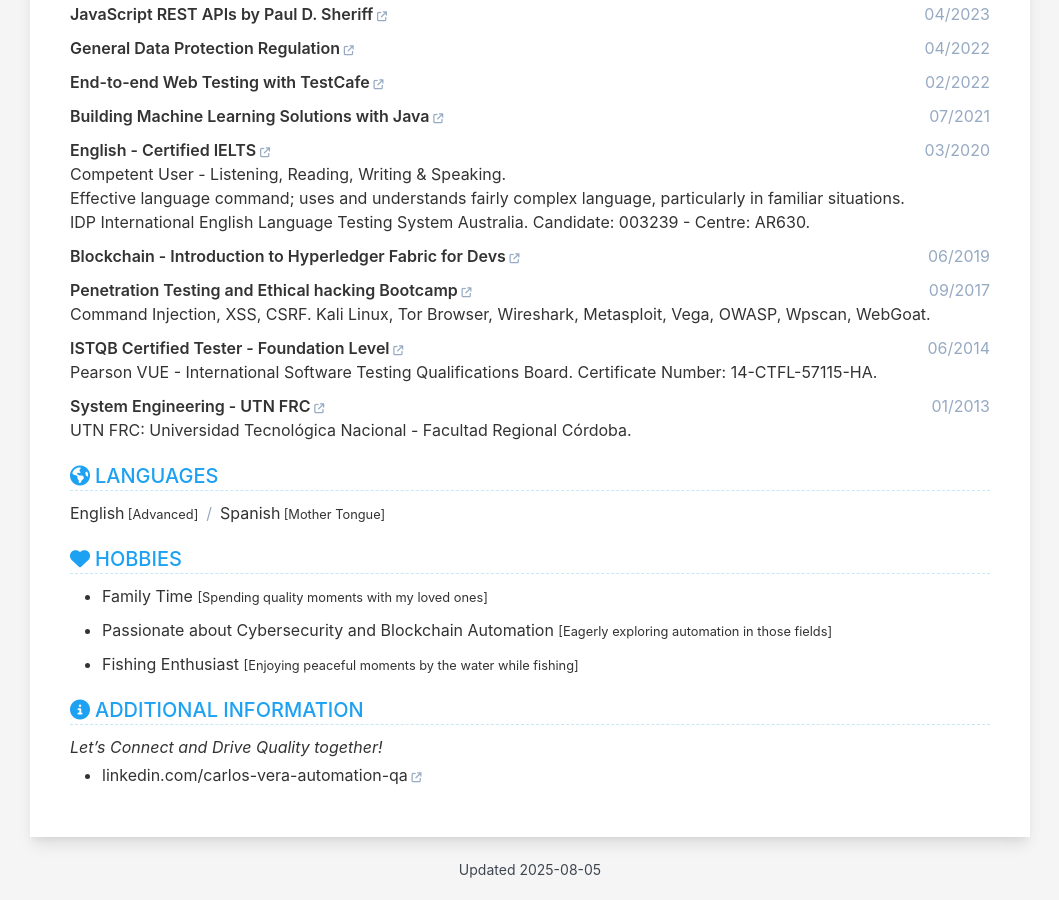
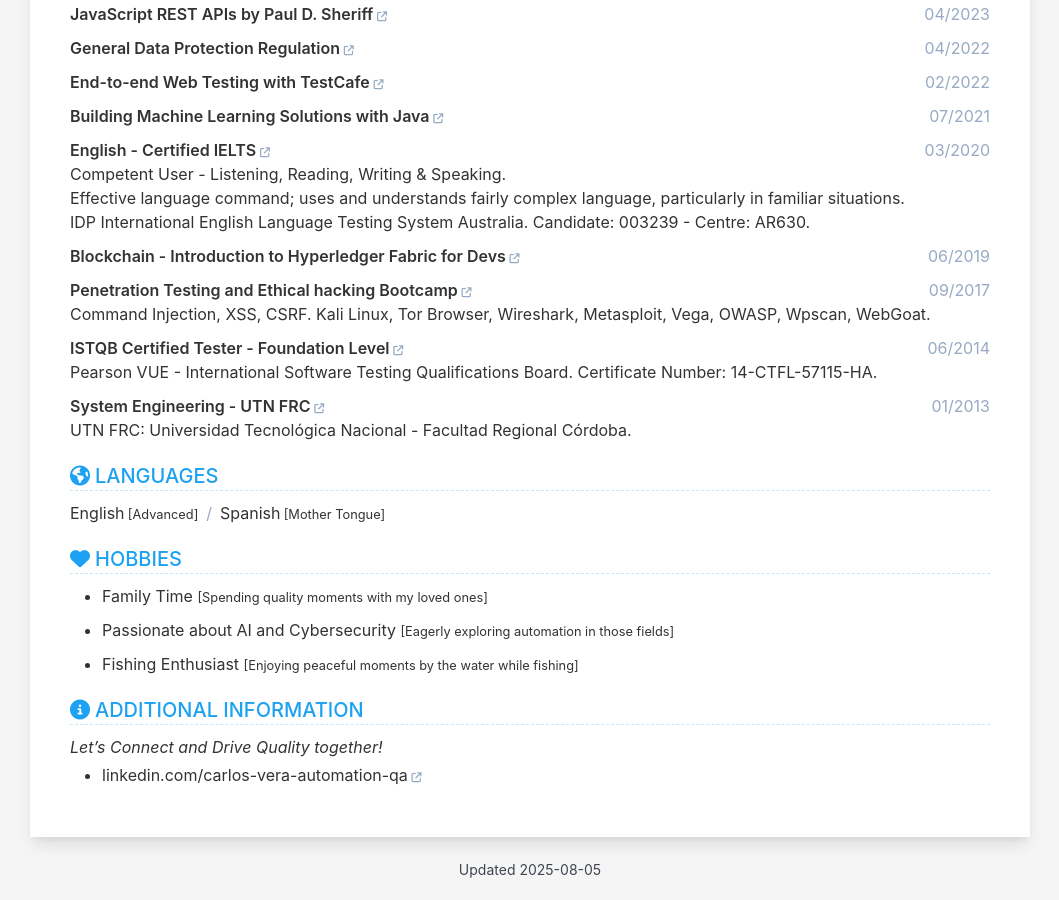
Before and after one commit to cvera08/full-resume, a Jekyll site: the page built from index.html, in a window 1280 px wide and 900 px high, scrolled down 5580 px. Shown: the whole window, without its empty margins (110-1169 px from the left). Built offline with Jekyll 4.4.1, drawn with Linux system fonts in a browser that asks for light colours.

Commit message:
feat: hobbies - ai and cybersecurity

```diff
--- a/_data/data.yml
+++ b/_data/data.yml
@@ -425,7 +425,7 @@ hobbies:
   items:
     - idiom: Family Time
       level: Spending quality moments with my loved ones
-    - idiom: Passionate about Cybersecurity and Blockchain Automation
+    - idiom: Passionate about AI and Cybersecurity
       level: Eagerly exploring automation in those fields
     - idiom: Fishing Enthusiast
       level: Enjoying peaceful moments by the water while fishing
```
